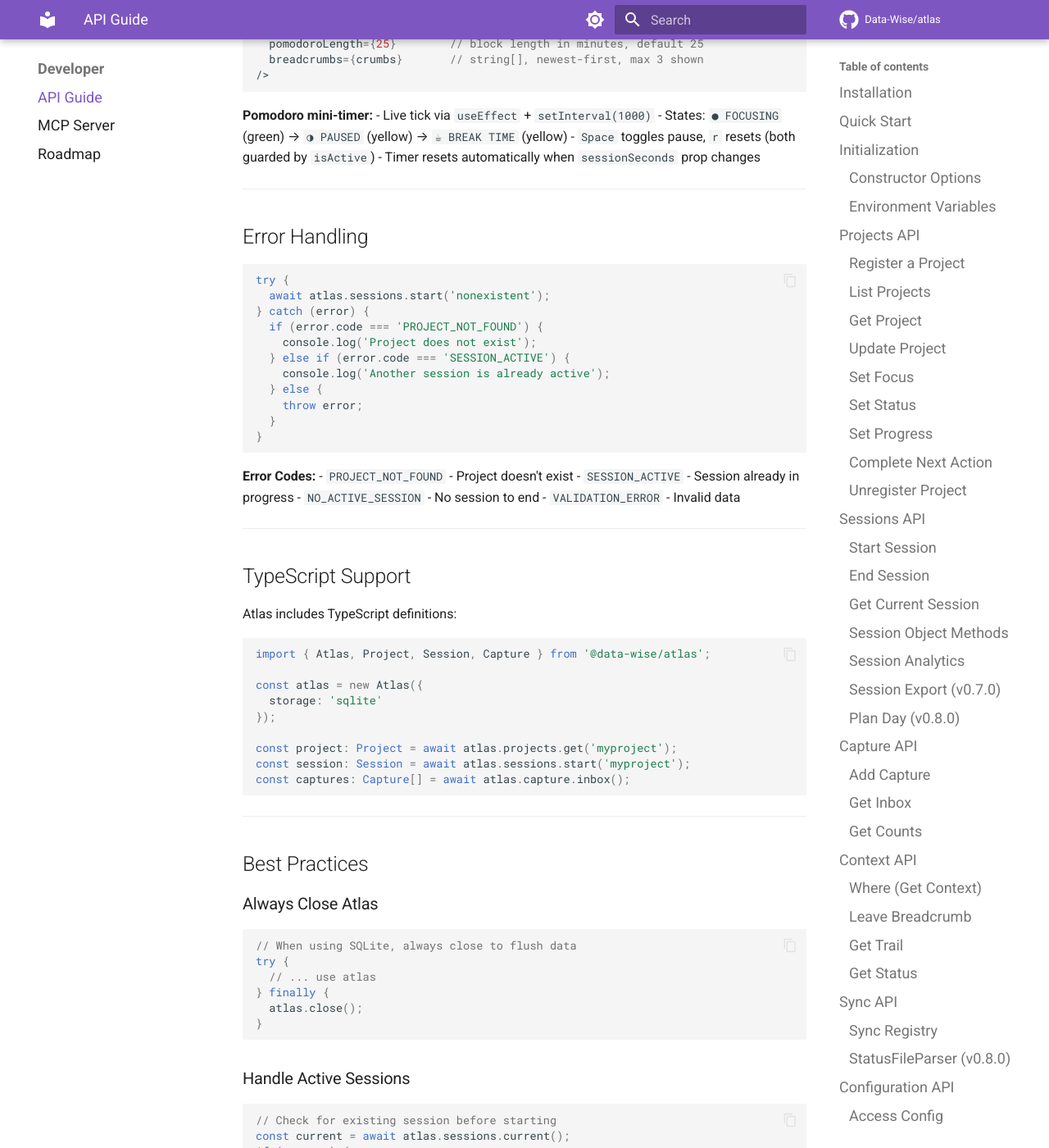
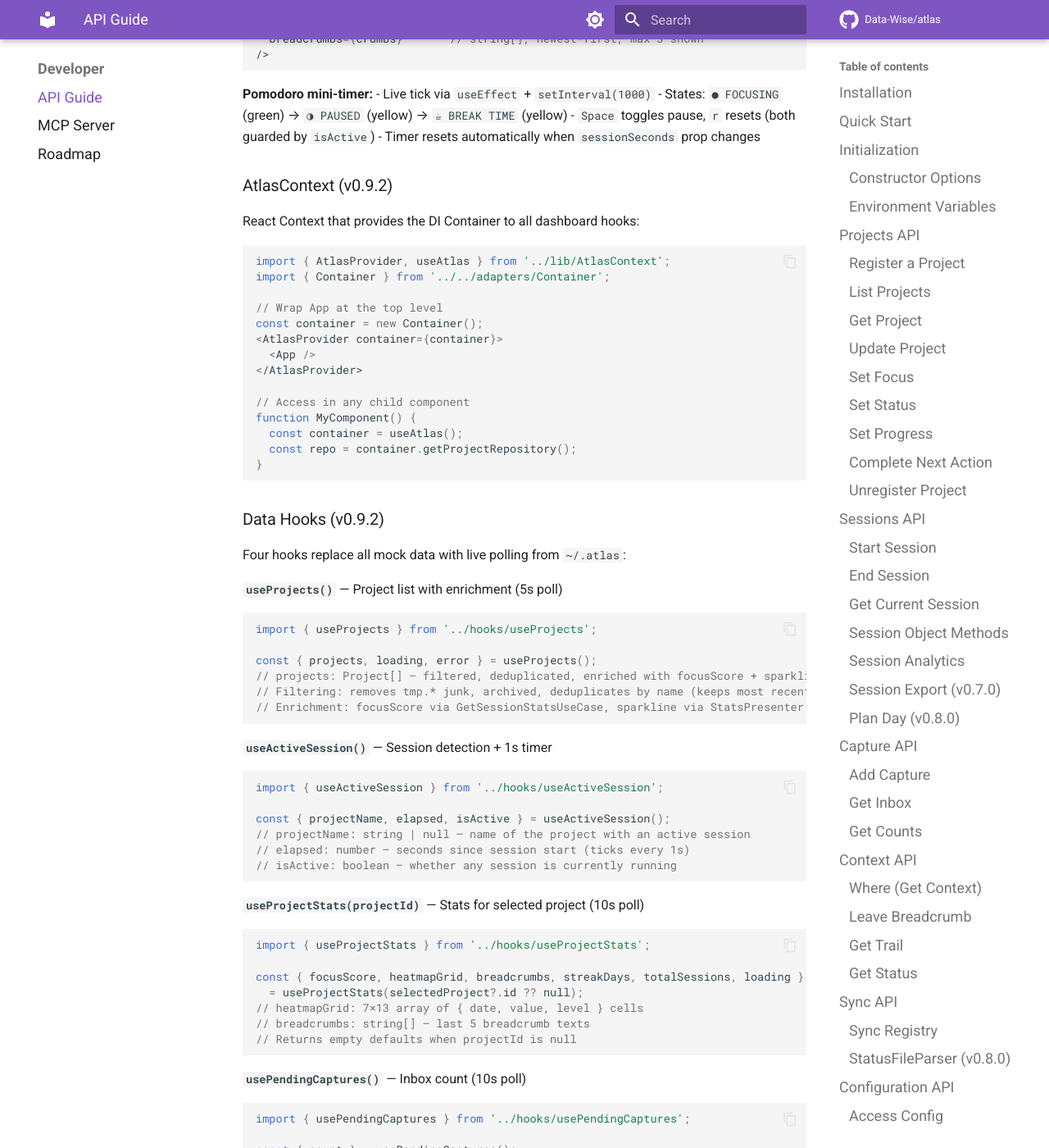
Before and after one commit to Data-Wise/atlas, an MkDocs documentation site: the page built from docs/API-GUIDE.md, in a window 1280 px wide and 1400 px high, scrolled down 16790 px. Shown: the whole window at 82% size. Built offline with MkDocs 1.6.1 and Material for MkDocs 9.7.7, drawn with Linux system fonts in a browser that asks for light colours; comment, search, counter and statistics services are not loaded; some of the changed text lies outside the part shown.

Commit message:
docs: update 6 docs for v0.9.2 real data pipeline
- index.md: What's New → v0.9.2 with real data highlights
- API-GUIDE.md: AtlasContext + 4 hook APIs with usage examples
- CLI-REFERENCE.md: real data polling table in dashboard section
- ROADMAP.md: v0.9.2 sprint completion + milestone entry
- REFCARD.md: live data note + version bump
- TUTORIAL.md: real data intro paragraph in Part 4

Co-Authored-By: Claude Opus 4.6 <noreply@anthropic.com>

````diff
--- a/docs/API-GUIDE.md
+++ b/docs/API-GUIDE.md
@@ -804,9 +804,9 @@ capture.getAge();                // "2 hours ago"
 
 ---
 
-## TUI Component APIs (v0.9.1)
+## TUI Component APIs (v0.9.2)
 
-The v0.9.1 Ink dashboard exposes typed React components and hooks for building custom layouts.
+The Ink dashboard exposes typed React components and hooks for building custom layouts.
 
 ### useLayout() hook
 
@@ -893,6 +893,76 @@ interface InspectorProject {
 - States: `● FOCUSING` (green) → `◑ PAUSED` (yellow) → `☕ BREAK TIME` (yellow)
 - `Space` toggles pause, `r` resets (both guarded by `isActive`)
 - Timer resets automatically when `sessionSeconds` prop changes
+
+### AtlasContext (v0.9.2)
+
+React Context that provides the DI Container to all dashboard hooks:
+
+```typescript
+import { AtlasProvider, useAtlas } from '../lib/AtlasContext';
+import { Container } from '../../adapters/Container';
+
+// Wrap App at the top level
+const container = new Container();
+<AtlasProvider container={container}>
+  <App />
+</AtlasProvider>
+
+// Access in any child component
+function MyComponent() {
+  const container = useAtlas();
+  const repo = container.getProjectRepository();
+}
+```
+
+### Data Hooks (v0.9.2)
+
+Four hooks replace all mock data with live polling from `~/.atlas`:
+
+**`useProjects()`** — Project list with enrichment (5s poll)
+
+```typescript
+import { useProjects } from '../hooks/useProjects';
+
+const { projects, loading, error } = useProjects();
+// projects: Project[] — filtered, deduplicated, enriched with focusScore + sparkline
+// Filtering: removes tmp.* junk, archived, deduplicates by name (keeps most recent)
+// Enrichment: focusScore via GetSessionStatsUseCase, sparkline via StatsPresenter
+```
+
+**`useActiveSession()`** — Session detection + 1s timer
+
+```typescript
+import { useActiveSession } from '../hooks/useActiveSession';
+
+const { projectName, elapsed, isActive } = useActiveSession();
+// projectName: string | null — name of the project with an active session
+// elapsed: number — seconds since session start (ticks every 1s)
+// isActive: boolean — whether any session is currently running
+```
+
+**`useProjectStats(projectId)`** — Stats for selected project (10s poll)
+
+```typescript
+import { useProjectStats } from '../hooks/useProjectStats';
+
+const { focusScore, heatmapGrid, breadcrumbs, streakDays, totalSessions, loading }
+  = useProjectStats(selectedProject?.id ?? null);
+// heatmapGrid: 7×13 array of { date, value, level } cells
+// breadcrumbs: string[] — last 5 breadcrumb texts
+// Returns empty defaults when projectId is null
+```
+
+**`usePendingCaptures()`** — Inbox count (10s poll)
+
+```typescript
+import { usePendingCaptures } from '../hooks/usePendingCaptures';
+
+const { count } = usePendingCaptures();
+// count: number — unprocessed captures in inbox
+```
+
+**Resilience:** All hooks use stale-while-revalidate — on error, they return the last successfully fetched data and log to stderr.
 
 ---
 
````
Also changed, not shown: docs/CLI-REFERENCE.md (+13 -0 lines), docs/REFCARD.md (+4 -2 lines), docs/ROADMAP.md (+16 -11 lines), docs/TUTORIAL.md (+4 -0 lines), docs/index.md (+9 -8 lines).
